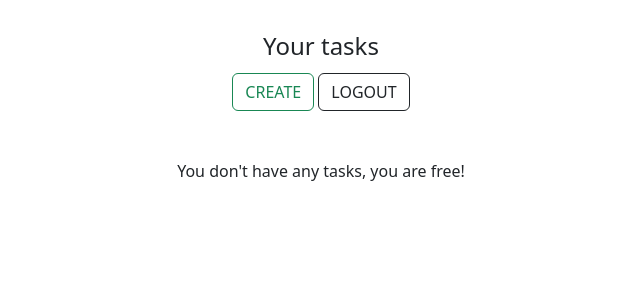
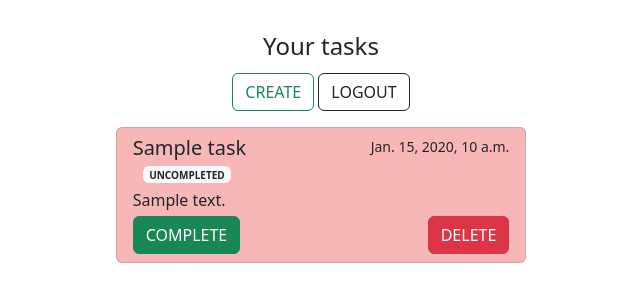
Before and after one commit to GanzYe/TaskManager, a Django app: page / in a window 1280 px wide. Shown: the top 302 px of the page, without its empty margins (319-959 px from the left). Run offline with Django 4.2, Linux system fonts and the light colour scheme; a user stored in the database is signed in; tables that the repository leaves empty hold one stand-in row (values such as "Sample post").

Commit message:
error correction
error correction

```diff
--- a/taskManager/taskManager/urls.py
+++ b/taskManager/taskManager/urls.py
@@ -1,10 +1,13 @@
 
 from django.contrib import admin
 from django.urls import path, include
-
+from django.conf.urls.i18n import i18n_patterns
 
 urlpatterns = [
     path('admin/', admin.site.urls),
+    path('', include('auth_user.urls'))
+]+i18n_patterns(
+    path('i18n/', include('django.conf.urls.i18n')),
     path('', include('tasks.urls')),
-    path('', include('auth_user.urls'))
-]
+    prefix_default_language=False,
+)
--- a/taskManager/tasks/models.py
+++ b/taskManager/tasks/models.py
@@ -5,14 +5,15 @@ from django.urls import reverse
 
 
 class Tasks(models.Model):
-    STATUS = [
-        {'fulfilled', 'Fulfilled'},
-        {'unfulfilled', 'Unfulfilled'}
-    ]
+
+    class STATUS(models.TextChoices):
+        UNCOMPLETED = 'unCOM'
+        COMPLETED = 'COM'
+
     title = models.CharField(verbose_name="Task Name", max_length=255)
     description = models.TextField(verbose_name="Description")
     author = models.ForeignKey(User, on_delete=models.CASCADE)
-    status = models.CharField(max_length=255, choices=STATUS, default="unfulfilled")
+    status = models.CharField(max_length=255, choices=STATUS.choices, default=STATUS.UNCOMPLETED)
     created_at = models.DateTimeField("Created at", auto_now_add=timezone.now())
 
     def __str__(self):
--- a/taskManager/tasks/templates/tasks/index.html
+++ b/taskManager/tasks/templates/tasks/index.html
@@ -1,4 +1,5 @@
 <!DOCTYPE html>
+{% load i18n %}
 <html lang="en">
 <head>
     <meta charset="UTF-8">
@@ -29,34 +30,50 @@
                                             <button type="submit" class="btn btn-outline-success mt-2">CREATE</button>
                                             <a href="/logout" class="btn btn-outline-dark mt-2">LOGOUT</a>
                                         </form>
+                                        {% load i18n %}
+
+<!--                                        <form action="{% url 'set_language' %}" method="post">{% csrf_token %}-->
+<!--                                            <input name="next" type="hidden" value="{{ redirect_to }}">-->
+<!--                                            <select name="language">-->
+<!--                                                {% get_current_language as LANGUAGE_CODE %}-->
+<!--                                                {% get_available_languages as LANGUAGES %}-->
+<!--                                                {% get_language_info_list for LANGUAGES as languages %}-->
+<!--                                                {% for language in languages %}-->
+<!--                                                    <option value="{{ language.code }}"{% if language.code == LANGUAGE_CODE %} selected{% endif %}>-->
+<!--                                                        {{ language.name_local }} ({{ language.code }})-->
+<!--                                                    </option>-->
+<!--                                                {% endfor %}-->
+<!--                                            </select>-->
+<!--                                            <input type="submit" value="Go">-->
+<!--                                        </form>-->
                                     </div>
-                                    {% if unfulfilled_tasks or fulfilled_tasks%}
-                                    {% for item in unfulfilled_tasks %}
+                                    {% if uncompleted_tasks or completed_tasks%}
+                                    {% for item in uncompleted_tasks %}
                                     <div class="list-group mt-3 ">
                                       <div class="list-group-item align-items-start" style="background-color: rgb(248,183,183)">
                                         <div class="d-flex w-100 justify-content-between">
-                                          <h5 class="mb-1 text-break" style="max-width: 60%;">{{item.title}}</h5>
+                                          <h5 class="mb-1 text-break" style="max-width: 50%;">{{item.title}}<span class="badge  bg-light text-dark" style="font-size: 10px; margin-left:10px ">UNCOMPLETED</span></h5>
                                           <small>{{item.created_at}}</small>
                                         </div>
                                         <p class="mb-1 text-break"  >{{item.description}}</p>
                                         <div class="d-flex justify-content-between">
                                             <form action="{% url 'edit' id=item.id %}" method="post" enctype="multipart/form-data">
                                                 {% csrf_token %}
-                                                <button type='submit' class='btn btn-success'>FULFILLED</button>
+                                                <button type='submit' class='btn btn-success'>COMPLETE</button>
                                             </form>
                                             <form action="{% url 'delete' id=item.id %}" method="post">{% csrf_token %}
-                                                <button type="submit" class="btn btn-danger">DELETE</button>
+                                                <button type="submit" class="btn btn-danger">{% trans 'DELETE' %}</button>
                                             </form>
                                         </div>
                                       </div>
                                     </div>
                                     {% endfor %}
 
-                                    {% for item in fulfilled_tasks %}
+                                    {% for item in completed_tasks %}
                                     <div class="list-group mt-3 ">
                                       <div class="list-group-item align-items-start" style="background-color: rgb(205,248,183)">
                                         <div class="d-flex w-100 justify-content-between">
-                                          <h5 class="mb-1 text-break" style="max-width: 60%;">{{item.title}}</h5>
+                                          <h5 class="mb-1 text-break" style="max-width: 50%;">{{item.title}}<span class="badge  bg-light text-dark" style="font-size: 10px; margin-left:10px ">COMPLETED</span></h5>
                                           <small>{{item.created_at}}</small>
                                         </div>
                                         <p class="mb-1 text-break">{{item.description}}</p>
@@ -76,11 +93,8 @@
                         </div>
                     </div>
                 </div>
-                <!-- END Page Content -->
             </main>
-            <!-- END Main Container -->
         </div>
-        <!-- END Page Container -->
      <script src="https://cdn.jsdelivr.net/npm/bootstrap@5.2.0-beta1/dist/js/bootstrap.bundle.min.js" integrity="sha384-pprn3073KE6tl6bjs2QrFaJGz5/SUsLqktiwsUTF55Jfv3qYSDhgCecCxMW52nD2" crossorigin="anonymous"></script>
 </body>
 </html>
--- a/taskManager/tasks/views.py
+++ b/taskManager/tasks/views.py
@@ -1,3 +1,5 @@
+import logging
+
 from django.contrib.auth.decorators import login_required
 from django.contrib.auth.mixins import LoginRequiredMixin
 from django.contrib.auth.models import User
@@ -13,8 +15,8 @@ from tasks.forms import TasksForm
 @login_required(login_url='/login')
 def allTasks(request):
     context = {
-        'fulfilled_tasks': Tasks.objects.filter(status="fulfilled", author=request.user.id),
-        'unfulfilled_tasks': Tasks.objects.filter(status="unfulfilled", author=request.user.id),
+        'completed_tasks': Tasks.objects.all().filter(status=Tasks.STATUS.COMPLETED, author=request.user.id),
+        'uncompleted_tasks': Tasks.objects.all().filter(status=Tasks.STATUS.UNCOMPLETED, author=request.user.id),
     }
     return render(request, 'tasks/index.html', context)
 
@@ -38,7 +40,8 @@ def edit(request, id):
         return redirect('/')
     else:
         task = Tasks.objects.get(id=id)
-        task.status = "fulfilled"
+        task.status = Tasks.STATUS.COMPLETED
+        task.full_clean()
         task.save()
         return redirect('/')
 
```
Also changed, not shown: taskManager/taskManager/settings.py (+10 -1 lines), taskManager/auth_user/migrations/0002_alter_userprofile_phone.py (added), taskManager/tasks/migrations/0003_alter_tasks_status.py (added), taskManager/tasks/migrations/0004_alter_tasks_status.py (added), taskManager/tasks/migrations/0005_alter_tasks_status.py (added), taskManager/tasks/migrations/0006_alter_tasks_status.py (added), taskManager/tasks/migrations/0007_alter_tasks_status.py (added), taskManager/tasks/migrations/0008_alter_tasks_status.py (added), taskManager/tasks/migrations/0009_alter_tasks_status.py (added), taskManager/tasks/migrations/0010_alter_tasks_status.py (added), taskManager/tasks/migrations/0011_alter_tasks_status.py (added), taskManager/tasks/migrations/0012_alter_tasks_status.py (added), taskManager/tasks/migrations/0013_alter_tasks_status.py (added), taskManager/tasks/migrations/0014_alter_tasks_status.py (added).
